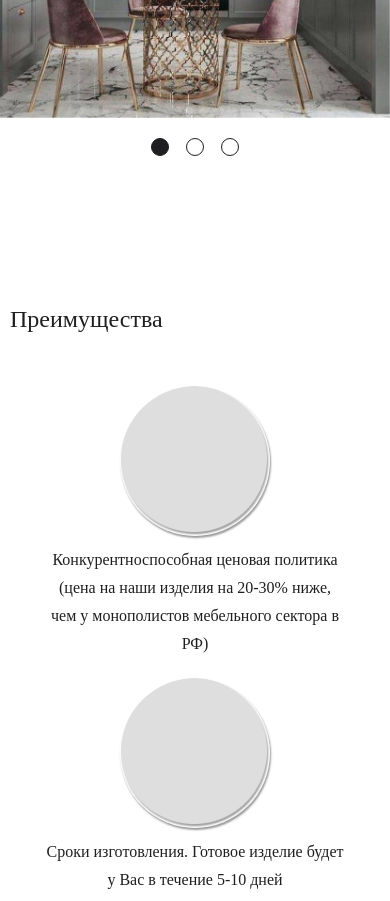
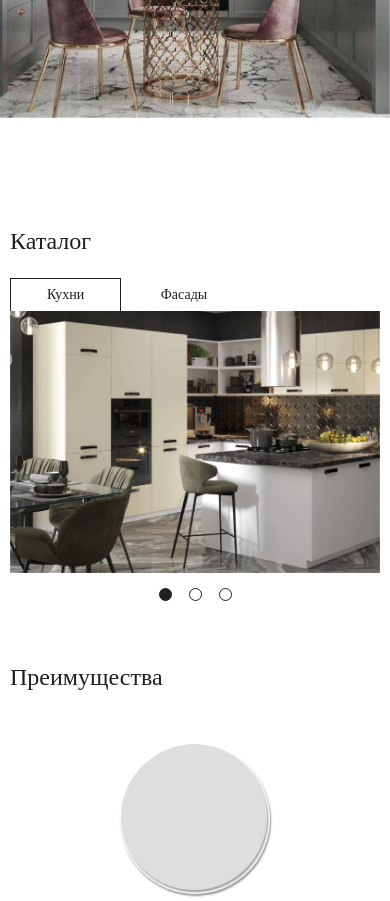
Before and after one commit to dmsk01/palladium, a website built with webpack: page src/index.html in a window 390 px wide. Shown: the part 920-1821 px from the top of the page. Built offline with nearby package versions, Linux system fonts and the light colour scheme; files whose address does not match are found by name.

Commit message:
catalog section added

```diff
--- a/src/html/_about.htm
+++ b/src/html/_about.htm
@@ -2,7 +2,7 @@
   <div class="about__container">
     <div class="about__inner">
       <div class="about__content">
-        <div class="about__slider swiper">
+        <div class="about__slider about-swiper swiper">
           <div class="about__wrapper swiper-wrapper">
             <div class="about__slide swiper-slide">
               <div class="swiper-slide__image">
--- /dev/null
+++ b/src/html/_catalog.htm
@@ -0,0 +1,75 @@
+<section class="firm-catalog">
+  <div class="firm-catalog__container">
+    <h2 class="firm-catalog__title title">Каталог</h2>
+    <div class="firm-catalog__body">
+      <div data-tabs class="catalog">
+        <nav data-tabs-titles class="catalog__navigation">
+          <button type="button" class="catalog__title _tab-active">Кухни</button>
+          <button type="button" class="catalog__title">Фасады</button>
+        </nav>
+        <div data-tabs-body class="catalog__content">
+          <div class="catalog__body">
+            <div class="catalog__slider catalog-swiper swiper">
+              <div class="catalog__wrapper swiper-wrapper">
+                <div class="catalog__slide swiper-slide">
+                  <div class="swiper-slide__content">
+                    <img src="@img/catalog/01.jpg" alt="Kitchen">
+                  </div>
+                </div>
+                <div class="catalog__slide swiper-slide">
+                  <div class="swiper-slide__content">
+                    <img src="@img/catalog/01.jpg" alt="Kitchen">
+                  </div>
+                </div>
+                <div class="catalog__slide swiper-slide">
+                  <div class="swiper-slide__content">
+                    <img src="@img/catalog/01.jpg" alt="Kitchen">
+                  </div>
+                </div>
+              </div>
+              <div class="catalog__paggination swiper-pagination"></div>
+            </div>
+            <div class="catalog__controls">
+              <button type="button" class="catalog-swiper-button-prev">
+                <img src="@img/icons/prev.svg" alt="prev slide">
+              </button>
+              <button type="button" class="catalog-swiper-button-next">
+                <img src="@img/icons/next.svg" alt="next slide">
+              </button>
+            </div>
+          </div>
+          <div class="catalog__body">
+            <div class="catalog__slider facade-swiper swiper">
+              <div class="catalog__wrapper swiper-wrapper">
+                <div class="catalog__slide swiper-slide">
+                  <div class="swiper-slide__content">
+                    <img src="@img/catalog/01.jpg" alt="Kitchen">
+                  </div>
+                </div>
+                <div class="catalog__slide swiper-slide">
+                  <div class="swiper-slide__content">
+                    <img src="@img/catalog/01.jpg" alt="Kitchen">
+                  </div>
+                </div>
+                <div class="catalog__slide swiper-slide">
+                  <div class="swiper-slide__content">
+                    <img src="@img/catalog/01.jpg" alt="Kitchen">
+                  </div>
+                </div>
+              </div>
+              <div class="catalog__paggination swiper-pagination"></div>
+            </div>
+            <div class="catalog__controls">
+              <button type="button" class="catalog-swiper-button-prev">
+                <img src="@img/icons/prev.svg" alt="prev slide">
+              </button>
+              <button type="button" class="catalog-swiper-button-next">
+                <img src="@img/icons/next.svg" alt="next slide">
+              </button>
+            </div>
+          </div>
+        </div>
+      </div>
+    </div>
+  </div>
+</section>
--- a/src/index.html
+++ b/src/index.html
@@ -10,6 +10,7 @@
 		<main class="page">
 			@@include('html/_hero.htm',{})
 			@@include('html/_about.htm',{})
+			@@include('html/_catalog.htm',{})
 			@@include('html/_advantages.htm',{})
 			@@include('html/_reviews.htm',{})
 		</main>
--- a/src/js/app.js
+++ b/src/js/app.js
@@ -43,7 +43,7 @@ flsFunctions.menuInit();
 Документация:
 Сниппет (HTML): tabs
 */
-// flsFunctions.tabs();
+flsFunctions.tabs();
 
 /*
 Модуль "показать еще"
--- a/src/js/files/sliders.js
+++ b/src/js/files/sliders.js
@@ -25,15 +25,8 @@ import "../../scss/base/swiper.scss";
 
 // Инициализация слайдеров
 function initSliders() {
-  // Перечень слайдеров
-  // Проверяем, есть ли слайдер на стронице
-  if (document.querySelector(".swiper")) {
-    // Указываем скласс нужного слайдера
-    // Создаем слайдер
-    new Swiper(".swiper", {
-      // Указываем скласс нужного слайдера
-      // Подключаем модули слайдера
-      // для конкретного случая
+  if (document.querySelector(".about-swiper")) {
+    new Swiper(".about-swiper", {
       modules: [Navigation, Pagination],
       observer: true,
       observeParents: true,
@@ -104,6 +97,150 @@ function initSliders() {
       on: {},
     });
   }
+  if (document.querySelector(".catalog-swiper")) {
+    new Swiper(".catalog-swiper", {
+      modules: [Navigation, Pagination],
+      observer: true,
+      observeParents: true,
+      slidesPerView: 1,
+      spaceBetween: 0,
+      autoHeight: true,
+      speed: 800,
+
+      //touchRatio: 0,
+      //simulateTouch: false,
+      //loop: true,
+      //preloadImages: false,
+      //lazy: true,
+
+      /*
+			// Эффекты
+			effect: 'fade',
+			autoplay: {
+				delay: 3000,
+				disableOnInteraction: false,
+			},
+			*/
+
+      // Пагинация
+
+      pagination: {
+        el: ".catalog__paggination.swiper-pagination",
+        clickable: true,
+      },
+
+      // Скроллбар
+      /*
+			scrollbar: {
+				el: '.swiper-scrollbar',
+				draggable: true,
+			},
+			*/
+
+      // Кнопки "влево/вправо"
+      navigation: {
+        prevEl: ".catalog-swiper-button-prev",
+        nextEl: ".catalog-swiper-button-next",
+      },
+
+      // Брейкпоинты
+      /*
+			breakpoints: {
+				320: {
+					slidesPerView: 1,
+					spaceBetween: 0,
+					autoHeight: true,
+				},
+				768: {
+					slidesPerView: 2,
+					spaceBetween: 20,
+				},
+				992: {
+					slidesPerView: 3,
+					spaceBetween: 20,
+				},
+				1268: {
+					slidesPerView: 4,
+					spaceBetween: 30,
+				},
+			},
+			*/
+      // События
+      on: {},
+    });
+  }
+  if (document.querySelector(".facade-swiper")) {
+    new Swiper(".facade-swiper", {
+      modules: [Navigation, Pagination],
+      observer: true,
+      observeParents: true,
+      slidesPerView: 1,
+      spaceBetween: 0,
+      autoHeight: true,
+      speed: 800,
+
+      //touchRatio: 0,
+      //simulateTouch: false,
+      //loop: true,
+      //preloadImages: false,
+      //lazy: true,
+
+      /*
+			// Эффекты
+			effect: 'fade',
+			autoplay: {
+				delay: 3000,
+				disableOnInteraction: false,
+			},
+			*/
+
+      // Пагинация
+
+      pagination: {
+        el: ".catalog__paggination.swiper-pagination",
+        clickable: true,
+      },
+
+      // Скроллбар
+      /*
+			scrollbar: {
+				el: '.swiper-scrollbar',
+				draggable: true,
+			},
+			*/
+
+      // Кнопки "влево/вправо"
+      navigation: {
+        prevEl: ".catalog-swiper-button-prev",
+        nextEl: ".catalog-swiper-button-next",
+      },
+
+      // Брейкпоинты
+      /*
+			breakpoints: {
+				320: {
+					slidesPerView: 1,
+					spaceBetween: 0,
+					autoHeight: true,
+				},
+				768: {
+					slidesPerView: 2,
+					spaceBetween: 20,
+				},
+				992: {
+					slidesPerView: 3,
+					spaceBetween: 20,
+				},
+				1268: {
+					slidesPerView: 4,
+					spaceBetween: 30,
+				},
+			},
+			*/
+      // События
+      on: {},
+    });
+  }
 }
 // Скролл на базе слайдера (по классу swiper_scroll для оболочки слайдера)
 function initSlidersScroll() {
--- a/src/scss/base/swiper.scss
+++ b/src/scss/base/swiper.scss
@@ -51,6 +51,10 @@
   &:not(:last-child) {
     margin-right: 17px;
   }
+  @media (max-width: 768px) {
+    width: 13px;
+    height: 13px;
+  }
 }
 .swiper-pagination-bullet-active {
   background-color: #1f1f21;
--- a/src/scss/home.scss
+++ b/src/scss/home.scss
@@ -409,3 +409,104 @@
     }
   }
 }
+
+// Catalog ========================================================================================================================================================
+
+.firm-catalog {
+  &__container {
+  }
+
+  &__title {
+    margin-bottom: 50px;
+    @media (max-width: $pc) {
+      margin-bottom: 40px;
+    }
+    @media (max-width: $mobile) {
+      margin-bottom: 30px;
+    }
+    @media (max-width: $mobileSmall) {
+      margin-bottom: 20px;
+    }
+  }
+
+  &__body {
+  }
+}
+
+.catalog {
+  &__navigation {
+  }
+
+  &__title {
+    font-size: 24px;
+    line-height: math.div(24, 32);
+    padding: 21px 86px;
+
+    &._tab-active {
+      border: 1px solid #1f1f21;
+      border-bottom: none;
+      font-weight: 500;
+    }
+    @media (max-width: $pc) {
+      font-size: 20px;
+    }
+    @media (max-width: $tablet) {
+      font-size: 16px;
+      padding: 20px 64px;
+    }
+    @media (max-width: $mobileSmall) {
+      font-size: 14px;
+      padding: 11px 36px;
+    }
+  }
+
+  &__content {
+  }
+
+  &__body {
+    position: relative;
+  }
+  &__slider {
+  }
+
+  &__wrapper {
+  }
+
+  &__slide {
+  }
+  &__controls {
+    position: absolute;
+    z-index: 1;
+    width: 108%;
+    top: 50%;
+    left: 50%;
+    transform: translate(-50%, -50%);
+    display: flex;
+    justify-content: space-between;
+    align-items: center;
+    @media (max-width: 1800px) {
+      display: none;
+    }
+  }
+  &__paggination {
+    margin-top: 25px;
+    @media (max-width: $pc) {
+      margin-top: 20px;
+    }
+    @media (max-width: $mobile) {
+      margin-top: 15px;
+    }
+  }
+}
+
+.swiper-slide {
+  &__content {
+    min-height: pecent(1130, 1600);
+  }
+}
+.swiper-pagination {
+}
+.swiper-button-prev {
+}
+.swiper-button-next {
+}
```
